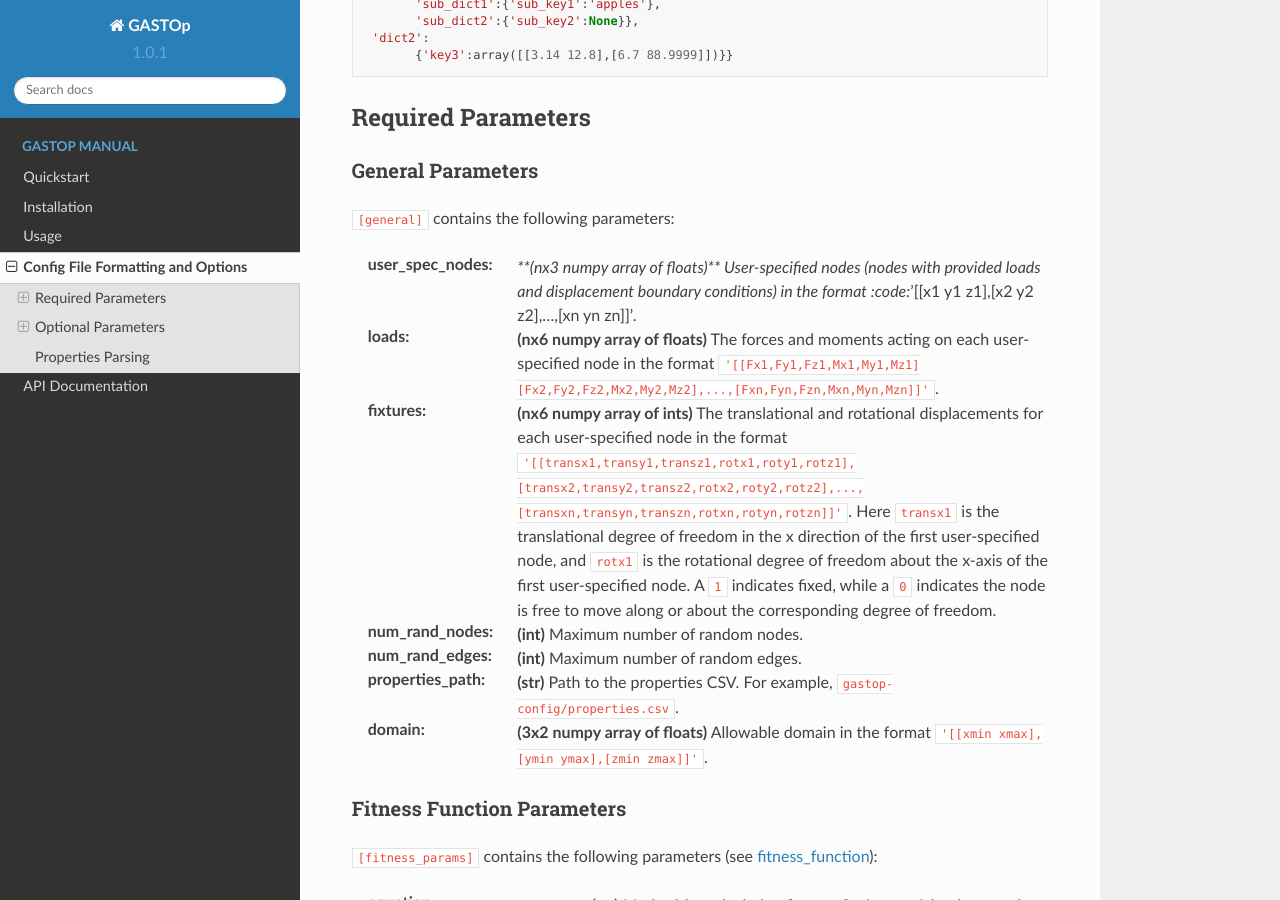
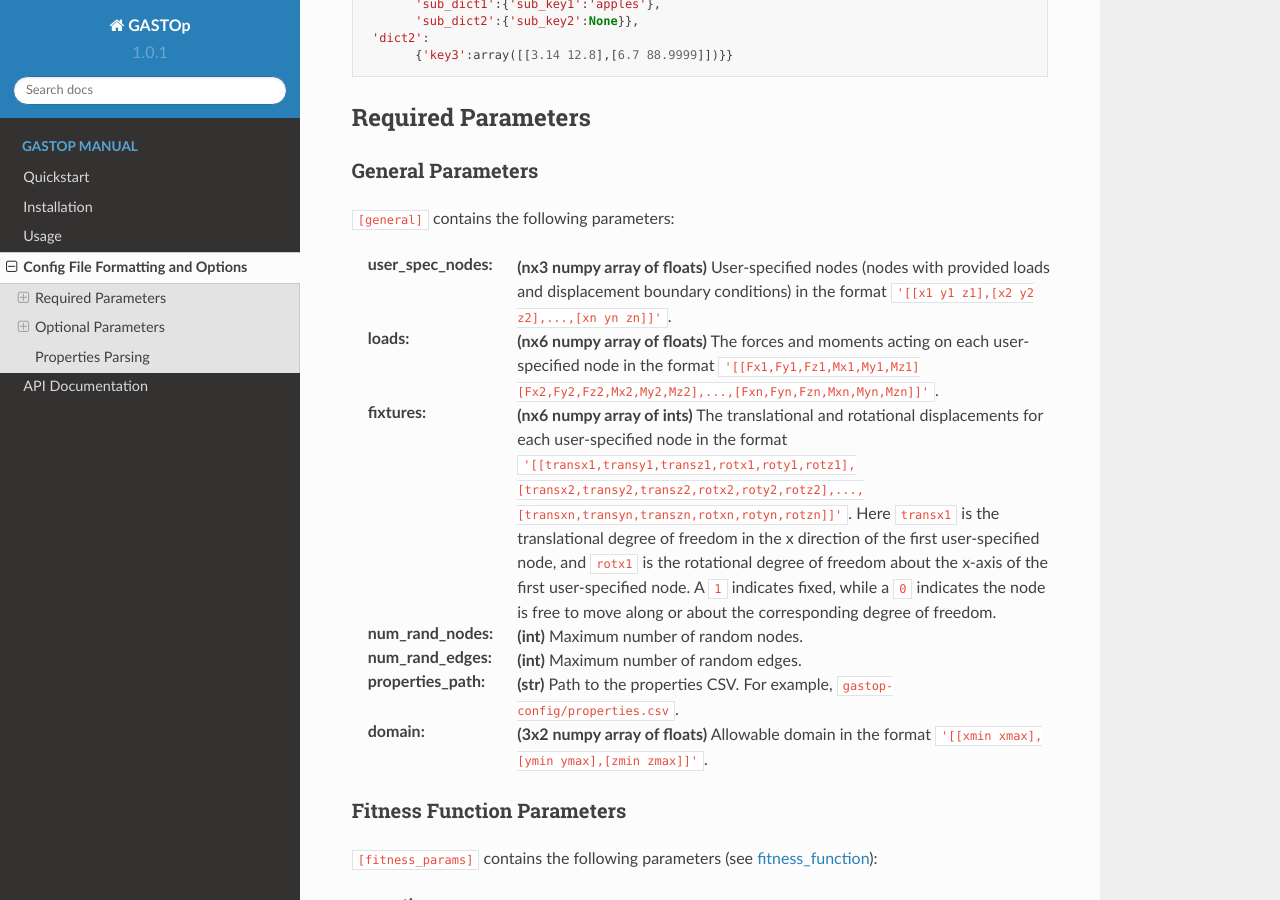
Before and after one commit to f0uriest/GASTOp, a Sphinx documentation site: the page built from docs/config_file_format.rst, in a window 1280 px wide and 900 px high, scrolled down 841 px. Built offline with Sphinx 7.4.7 and the Read the Docs theme 2.0.0, drawn with Linux system fonts in a browser that asks for light colours.

Commit message:
Update config_file_format.rst

```diff
--- a/docs/config_file_format.rst
+++ b/docs/config_file_format.rst
@@ -51,18 +51,12 @@ General Parameters
 ==================
 :code:`[general]` contains the following parameters:
 
-:user_spec_nodes: `**(nx3 numpy array of floats)** User-specified nodes (nodes with provided loads and displacement boundary conditions) in the format :code:`'[[x1 y1 z1],[x2 y2 z2],...,[xn yn zn]]'`.`
-
+:user_spec_nodes: **(nx3 numpy array of floats)** User-specified nodes (nodes with provided loads and displacement boundary conditions) in the format :code:`'[[x1 y1 z1],[x2 y2 z2],...,[xn yn zn]]'`.
 :loads: **(nx6 numpy array of floats)** The forces and moments acting on each user-specified node in the format :code:`'[[Fx1,Fy1,Fz1,Mx1,My1,Mz1][Fx2,Fy2,Fz2,Mx2,My2,Mz2],...,[Fxn,Fyn,Fzn,Mxn,Myn,Mzn]]'`.
-
 :fixtures: **(nx6 numpy array of ints)** The translational and rotational displacements for each user-specified node in the format :code:`'[[transx1,transy1,transz1,rotx1,roty1,rotz1],[transx2,transy2,transz2,rotx2,roty2,rotz2],...,[transxn,transyn,transzn,rotxn,rotyn,rotzn]]'`. Here :code:`transx1` is the translational degree of freedom in the x direction of the first user-specified node, and :code:`rotx1` is the rotational degree of freedom about the x-axis of the first user-specified node. A :code:`1` indicates fixed, while a :code:`0` indicates the node is free to move along or about the corresponding degree of freedom.
-
 :num_rand_nodes: **(int)** Maximum number of random nodes.
-
 :num_rand_edges: **(int)** Maximum number of random edges.
-
 :properties_path: **(str)** Path to the properties CSV. For example, :code:`gastop-config/properties.csv`.
-
 :domain: **(3x2 numpy array of floats)** Allowable domain in the format :code:`'[[xmin xmax],[ymin ymax],[zmin zmax]]'`.
 
 Fitness Function Parameters
```
